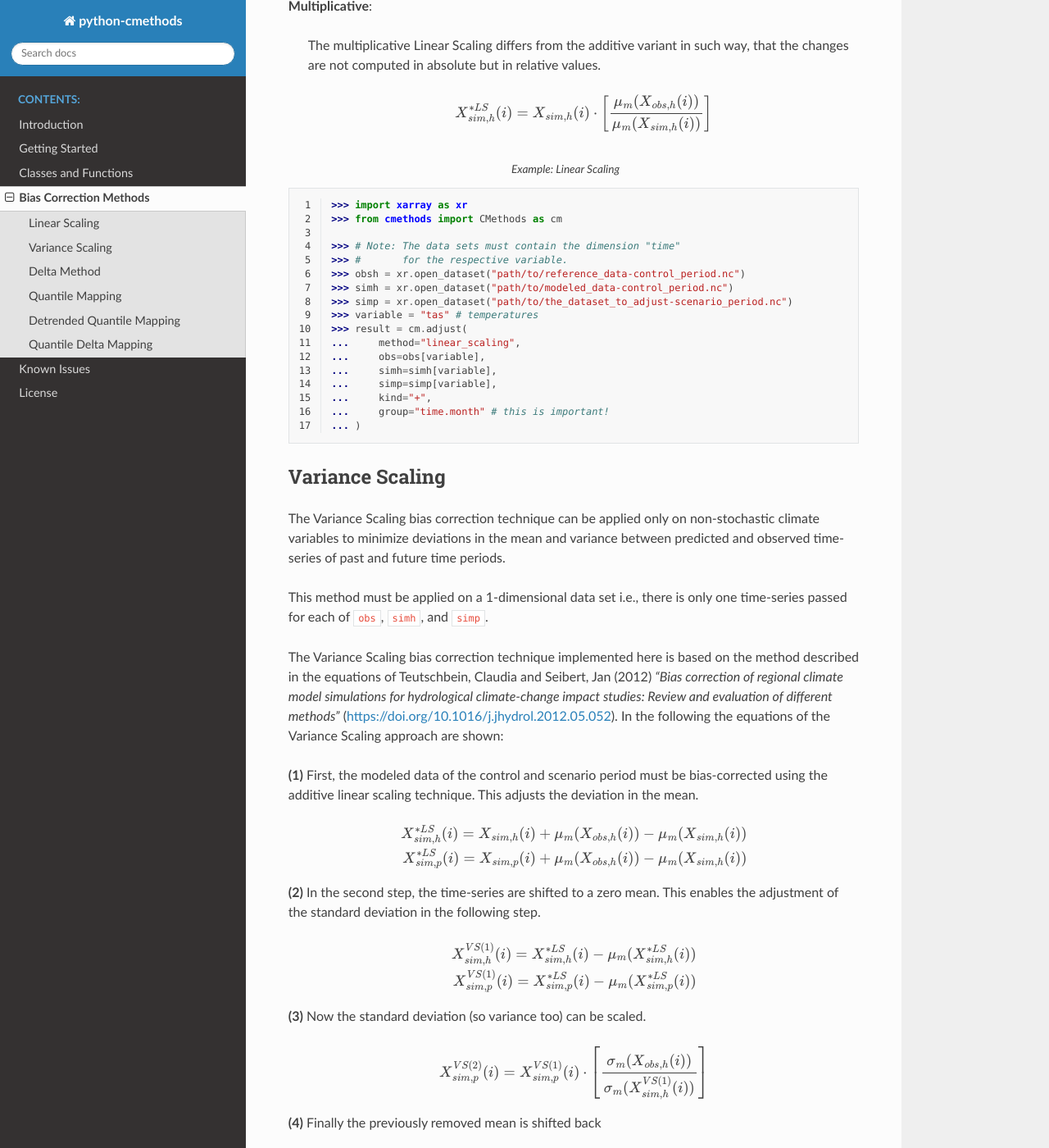
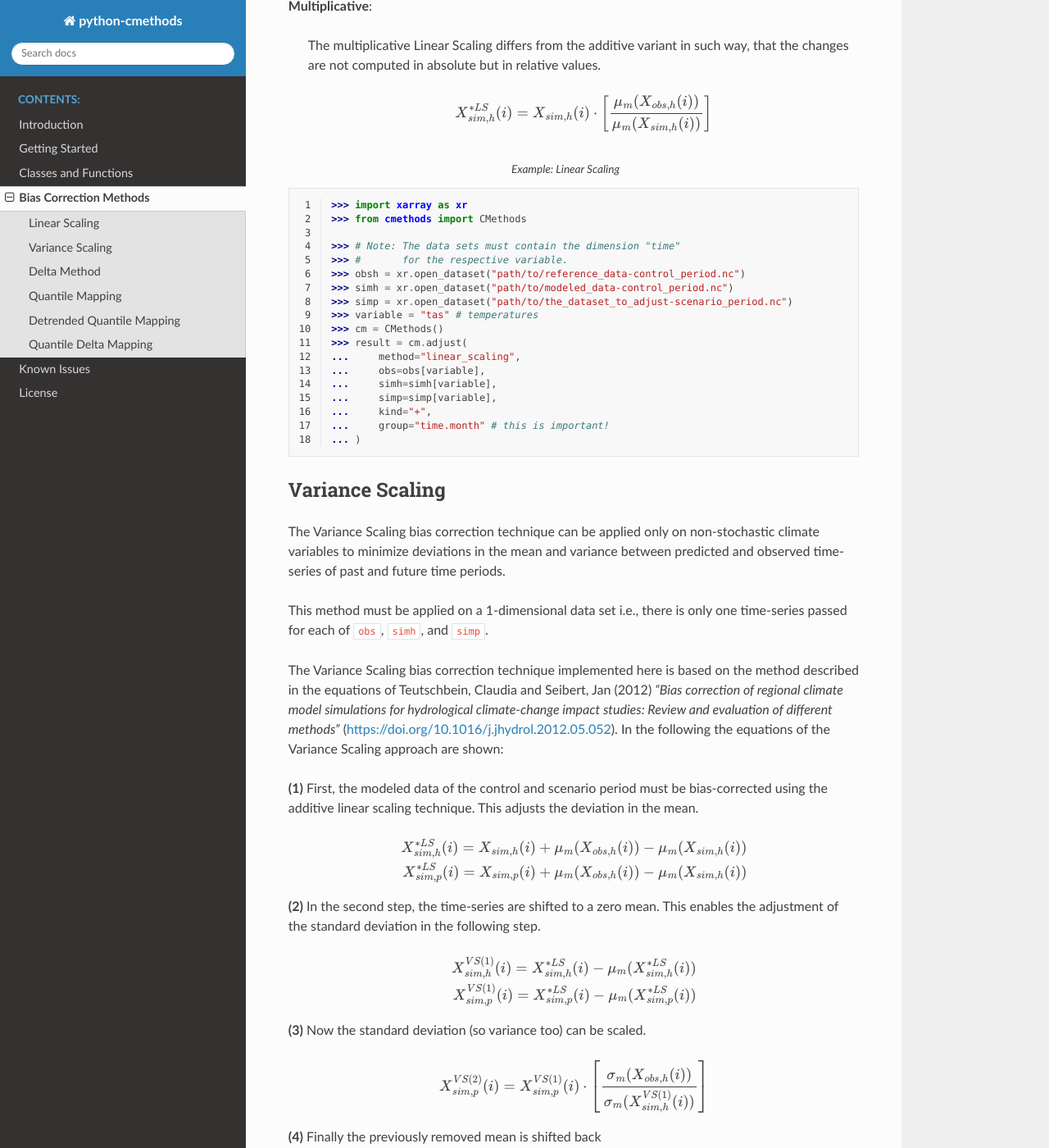
Before and after one commit to btschwertfeger/python-cmethods, a Sphinx documentation site: the page built from docs/src/methods.rst, in a window 1280 px wide and 1400 px high, scrolled down 822 px. Shown: the whole window at 82% size. Built offline with Sphinx 7.4.7 and the Read the Docs theme 2.0.0, drawn with Linux system fonts in a browser that asks for light colours; some of the changed text lies outside the part shown.

Commit message:
update docs

```diff
--- a/docs/src/methods.rst
+++ b/docs/src/methods.rst
@@ -49,7 +49,7 @@
     :caption: Example: Linear Scaling
 
     >>> import xarray as xr
-    >>> from cmethods import CMethods as cm
+    >>> from cmethods import CMethods
 
     >>> # Note: The data sets must contain the dimension "time"
     >>> #       for the respective variable.
@@ -57,6 +57,7 @@
     >>> simh = xr.open_dataset("path/to/modeled_data-control_period.nc")
     >>> simp = xr.open_dataset("path/to/the_dataset_to_adjust-scenario_period.nc")
     >>> variable = "tas" # temperatures
+    >>> cm = CMethods()
     >>> result = cm.adjust(
     ...     method="linear_scaling",
     ...     obs=obs[variable],
@@ -119,7 +120,7 @@
     :caption: Example: Variance Scaling
 
     >>> import xarray as xr
-    >>> from cmethods import CMethods as cm
+    >>> from cmethods import CMethods
 
     >>> # Note: The data sets must contain the dimension "time"
     >>> #       for the respective variable.
@@ -127,7 +128,8 @@
     >>> simh = xr.open_dataset("path/to/modeled_data-control_period.nc")
     >>> simp = xr.open_dataset("path/to/the_dataset_to_adjust-scenario_period.nc")
     >>> variable = "tas" # temperatures
-    >>> result = cm.adjust(
+    >>> cm = CMethods()
+    >>> result = cm().adjust(
     ...     method="variance_scaling",
     ...     obs=obs[variable],
     ...     simh=simh[variable],
@@ -184,7 +186,7 @@
     :caption: Example: Delta Method
 
     >>> import xarray as xr
-    >>> from cmethods import CMethods as cm
+    >>> from cmethods import CMethods
 
     >>> # Note: The data sets must contain the dimension "time"
     >>> #       for the respective variable.
@@ -192,6 +194,7 @@
     >>> simh = xr.open_dataset("path/to/modeled_data-control_period.nc")
     >>> simp = xr.open_dataset("path/to/the_dataset_to_adjust-scenario_period.nc")
     >>> variable = "tas" # temperatures
+    >>> cm = CMethods()
     >>> result = cm.adjust(
     ...     method="delta_method",
     ...     obs=obs[variable],
@@ -265,7 +268,7 @@
     :caption: Example: Quantile Mapping
 
     >>> import xarray as xr
-    >>> from cmethods import CMethods as cm
+    >>> from cmethods import CMethods
 
     >>> # Note: The data sets must contain the dimension "time"
     >>> #       for the respective variable.
@@ -273,6 +276,7 @@
     >>> simh = xr.open_dataset("path/to/modeled_data-control_period.nc")
     >>> simp = xr.open_dataset("path/to/the_dataset_to_adjust-scenario_period.nc")
     >>> variable = "tas" # temperatures
+    >>> cm = CMethods()
     >>> qm_adjusted = cm.adjust(
     ...     method="quantile_mapping",
     ...     obs=obs[variable],
@@ -324,7 +328,7 @@
     :caption: Example: Quantile Mapping
 
     >>> import xarray as xr
-    >>> from cmethods import CMethods as cm
+    >>> from cmethods import CMethods
 
     >>> # Note: The data sets must contain the dimension "time"
     >>> #       for the respective variable.
@@ -332,6 +336,7 @@
     >>> simh = xr.open_dataset("path/to/modeled_data-control_period.nc")
     >>> simp = xr.open_dataset("path/to/the_dataset_to_adjust-scenario_period.nc")
     >>> variable = "tas" # temperatures
+    >>> cm = CMethods()
     >>> qm_adjusted = cm._CMethods__detrended_quantile_mapping(
     ...     obs=obs[variable],
     ...     simh=simh[variable],
@@ -418,7 +423,7 @@
     :caption: Example: Quantile Delta Mapping
 
     >>> import xarray as xr
-    >>> from cmethods import CMethods as cm
+    >>> from cmethods import CMethods
 
     >>> # Note: The data sets must contain the dimension "time"
     >>> #       for the respective variable.
@@ -426,6 +431,7 @@
     >>> simh = xr.open_dataset("path/to/modeled_data-control_period.nc")
     >>> simp = xr.open_dataset("path/to/the_dataset_to_adjust-scenario_period.nc")
     >>> variable = "tas" # temperatures
+    >>> cm = CMethods()
     >>> qdm_adjusted = cm.adjust(
     ...     method="quantile_delta_mapping",
     ...     obs=obs[variable],
```
Also changed, not shown: docs/src/issues.rst (+14 -13 lines).
